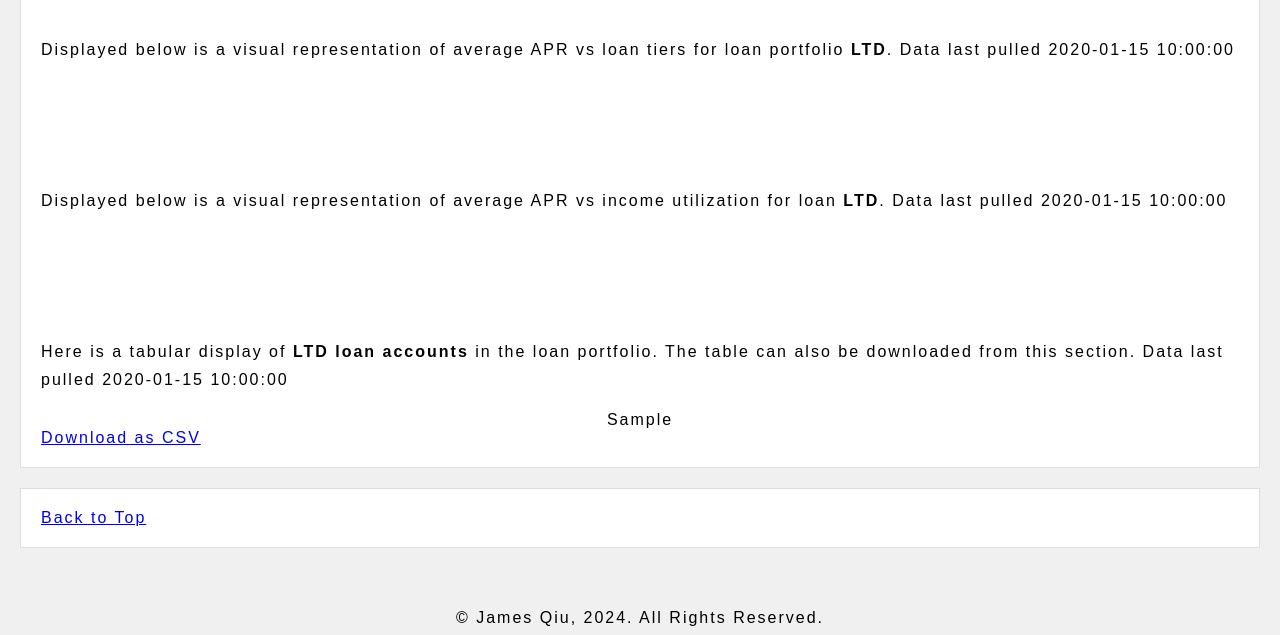
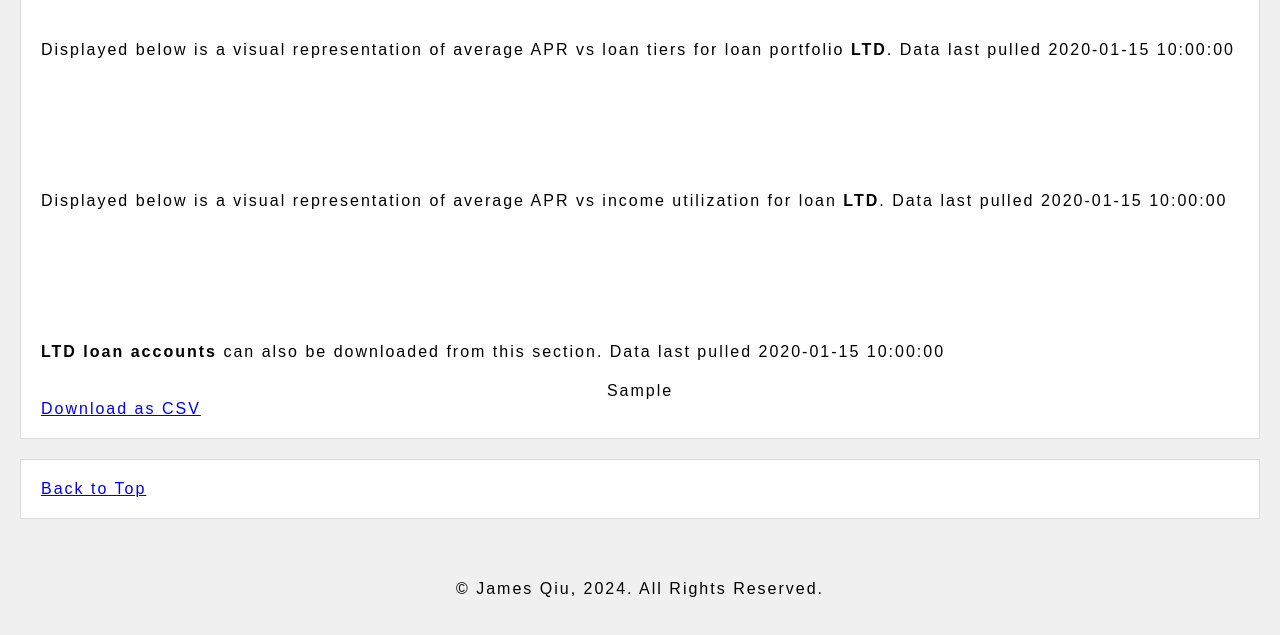
Before and after one commit to jqiu7610/20240418_loan_portfolio_app, a Flask app: template 02_local_app/templates/index.html in a window 1280 px wide. Shown: the part 1970-2605 px from the top of the page. Run offline with Flask 3, Linux system fonts and the light colour scheme; the template is opened without the code that fills it: most values are stand-ins (such as "Sample title", 1, 10 or a date in 2020); some libraries are stand-ins or nearby versions.

Commit message:
remove sortable table

```diff
--- a/02_local_app/app.py
+++ b/02_local_app/app.py
@@ -265,7 +265,7 @@ def show_home_page():
 	# make sortable table
 	#----------------------------------------------------------------------------------
 	print('Making sortable table...')
-	df_credit_risk = create_sortable_table(df=df)
+	df_credit_risk = df
 
 	#################################################################################
 	# SHOW HOME PAGE
--- a/02_local_app/templates/index.html
+++ b/02_local_app/templates/index.html
@@ -136,7 +136,7 @@
 			<br>
 			<br>
 
-			<p>Here is a tabular display of <b>LTD loan accounts</b> in the loan portfolio. The table can also be downloaded from this section. Data last pulled {{date_format}}</p>
+			<p><b>LTD loan accounts</b> can also be downloaded from this section. Data last pulled {{date_format}}</p>
 
 			<div class="table-wrapper">
                 {{ df_credit_risk|safe }}
```
